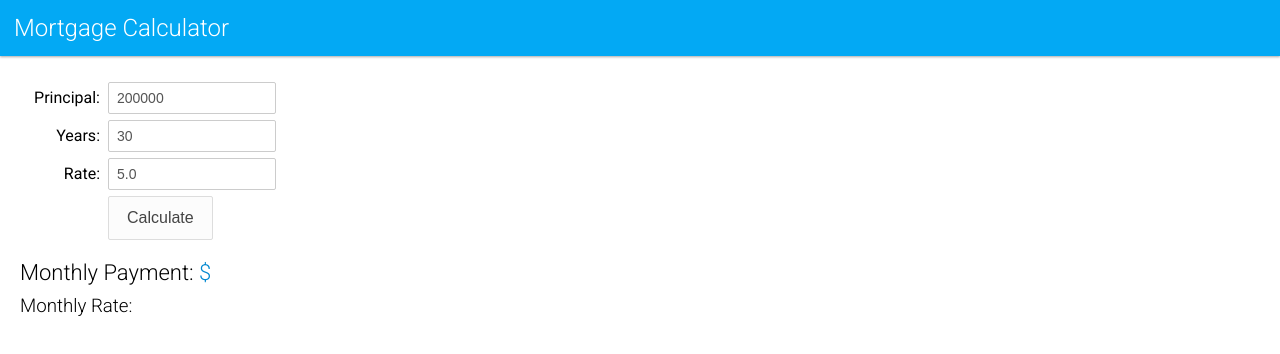
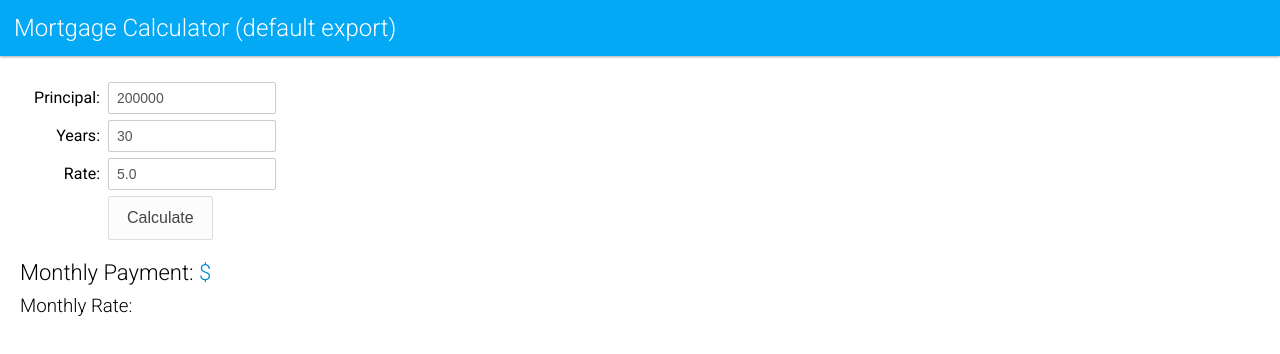
Before and after one commit to J-millar99/es6-basic-tutorial-solution, a website built with webpack: page index.html in a window 1280 px wide. Built offline with Linux system fonts and the light colour scheme.

Commit message:
Default export 이름 변경하여 import

```diff
--- a/index.html
+++ b/index.html
@@ -7,7 +7,7 @@
 </head>
 <body>
 <header>
-    <h1>Mortgage Calculator</h1>
+    <h1>Mortgage Calculator (default export)</h1>
 </header>
 <div class="content">
     <div class="form">
--- a/js/main.js
+++ b/js/main.js
@@ -5,7 +5,11 @@
 //import { calculateAmortization } from "./mortgage";
 
 //3) calculateAmortization 함수를 as 키워드로 변경하여 import
-import { calculateAmortization as calcAmortization } from "./mortgage";
+//import { calculateAmortization as calcAmortization } from "./mortgage";
+
+//Default export 일 경우 as 키워드 없이 함수명을 변경하여 import 가능함
+import calcAmortization from "./mortgage";
+
 
 document.getElementById('calcBtn').addEventListener('click', () => {
     let principal = document.getElementById("principal").value;
```
Also changed, not shown: build/main.bundle.js, 1 other file.
